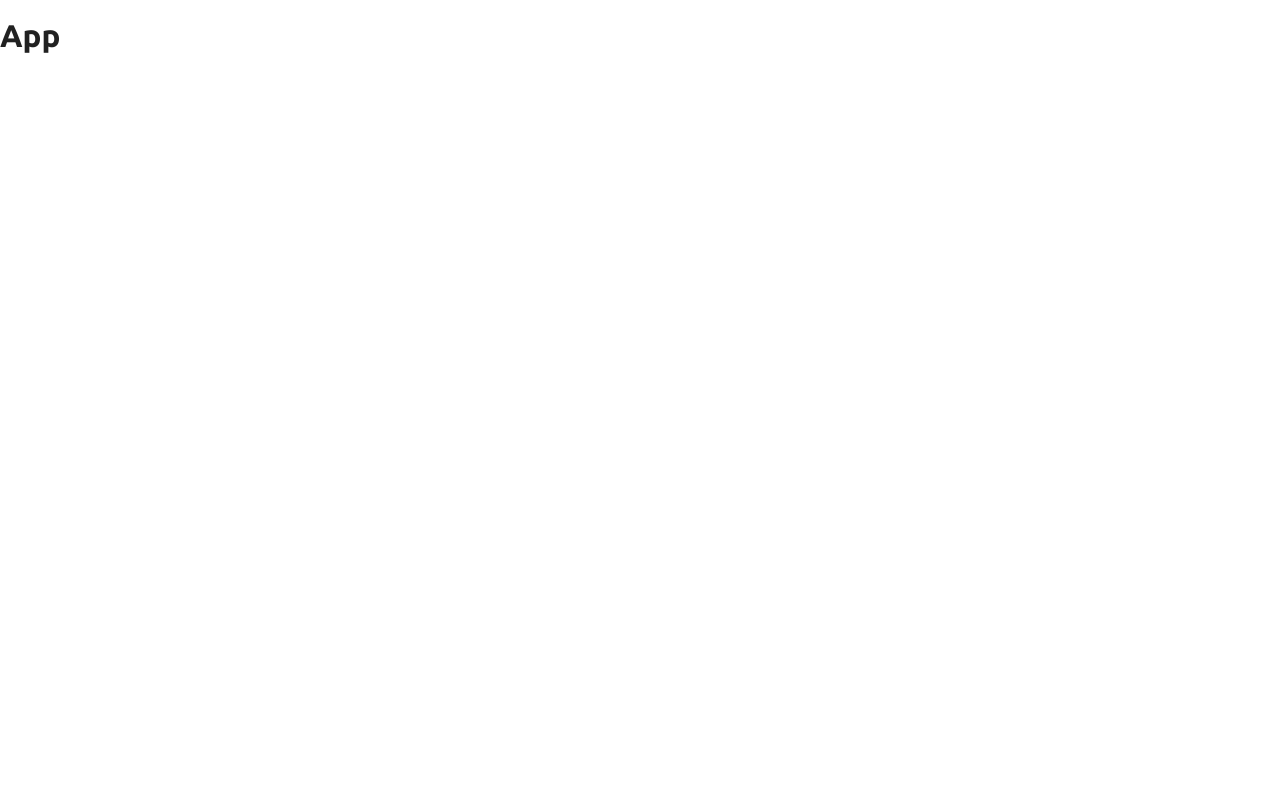
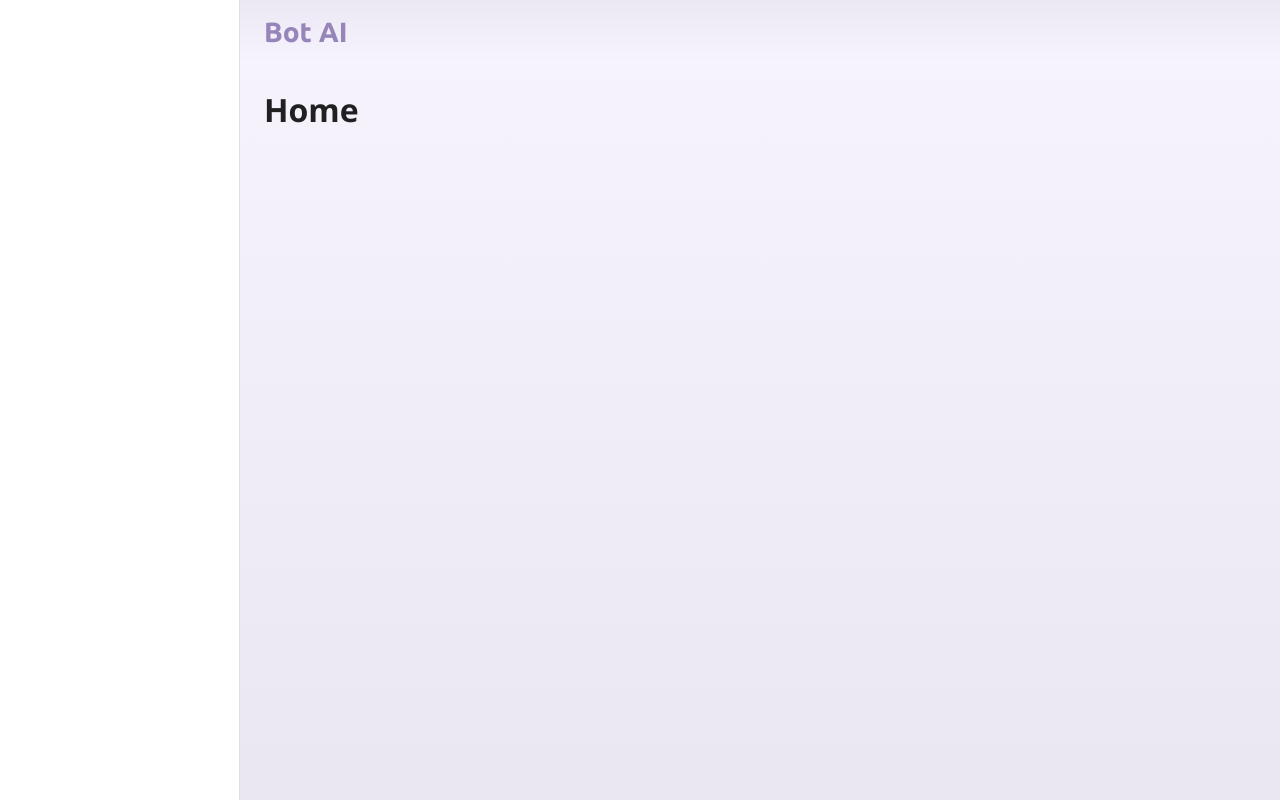
Before and after one commit to AshuJojo/bot-ai, a React (Vite) app: page / in a window 1280 px wide. Built offline with nearby package versions, Linux system fonts and the light colour scheme.

Commit message:
Built Responsive sidebar without menu items

```diff
--- a/eslint.config.js
+++ b/eslint.config.js
@@ -29,6 +29,7 @@ export default [
       ...react.configs['jsx-runtime'].rules,
       ...reactHooks.configs.recommended.rules,
       'react/jsx-no-target-blank': 'off',
+      'react/prop-types': 'off',
       'react-refresh/only-export-components': [
         'warn',
         { allowConstantExport: true },
--- a/src/App.jsx
+++ b/src/App.jsx
@@ -1,10 +1,13 @@
-import { Typography } from "@mui/material"
+import Navbar from "./components/navbar"
+import Home from "./pages/Home"
 
 function App() {
 
   return (
     <>
-      <Typography variant="h1">App</Typography>
+      <Navbar >
+        <Home />
+      </Navbar>
     </>
   )
 }
--- /dev/null
+++ b/src/components/Navbar.jsx
@@ -0,0 +1,106 @@
+import AppBar from '@mui/material/AppBar';
+import Box from '@mui/material/Box';
+import CssBaseline from '@mui/material/CssBaseline';
+import Drawer from '@mui/material/Drawer';
+import IconButton from '@mui/material/IconButton';
+import Toolbar from '@mui/material/Toolbar';
+import Typography from '@mui/material/Typography';
+import { useState } from 'react';
+import { GiHamburgerMenu } from 'react-icons/gi';
+
+const drawerWidth = 240;
+
+function Navbar({ children }) {
+    const [mobileOpen, setMobileOpen] = useState(false);
+    const [isClosing, setIsClosing] = useState(false);
+
+    const handleDrawerClose = () => {
+        setIsClosing(true);
+        setMobileOpen(false);
+    };
+
+    const handleDrawerTransitionEnd = () => {
+        setIsClosing(false);
+    };
+
+    const handleDrawerToggle = () => {
+        if (!isClosing) {
+            setMobileOpen(!mobileOpen);
+        }
+    };
+
+    const drawer = (
+        <div>
+            <Toolbar />
+
+        </div>
+    );
+
+    return (
+        <Box sx={{ display: 'flex' }}>
+            <CssBaseline />
+            <AppBar
+                position="fixed"
+                sx={{
+                    width: { sm: `calc(100% - ${drawerWidth}px)` },
+                    ml: { sm: `${drawerWidth}px` },
+                    boxShadow: 'none',
+                    background: 'linear-gradient(180deg, rgb(235 231 243) 0%, rgb(248 244 255) 100%)',
+                }}
+            >
+                <Toolbar >
+                    <IconButton
+                        color="primary"
+                        edge="start"
+                        onClick={handleDrawerToggle}
+                        sx={{ mr: 2, display: { sm: 'none' } }}
+                    >
+                        <GiHamburgerMenu />
+                    </IconButton>
+                    <Typography variant="h2" fontWeight={700} color={'primary'}>
+                        Bot AI
+                    </Typography>
+                </Toolbar>
+            </AppBar>
+            <Box
+                component="nav"
+                sx={{ width: { sm: drawerWidth }, flexShrink: { sm: 0 } }}
+            >
+                <Drawer
+                    variant="temporary"
+                    open={mobileOpen}
+                    onTransitionEnd={handleDrawerTransitionEnd}
+                    onClose={handleDrawerClose}
+                    ModalProps={{
+                        keepMounted: true,
+                    }}
+                    sx={{
+                        display: { xs: 'block', sm: 'none' },
+                        '& .MuiDrawer-paper': { boxSizing: 'border-box', width: drawerWidth },
+                    }}
+                >
+                    {drawer}
+                </Drawer>
+                <Drawer
+                    variant="permanent"
+                    sx={{
+                        display: { xs: 'none', sm: 'block' },
+                        '& .MuiDrawer-paper': { boxSizing: 'border-box', width: drawerWidth },
+                    }}
+                    open
+                >
+                    {drawer}
+                </Drawer>
+            </Box>
+            <Box
+                component="main"
+                sx={{ flexGrow: 1, p: 3, width: { sm: `calc(100% - ${drawerWidth}px)` } }}
+            >
+                <Toolbar />
+                {children}
+            </Box>
+        </Box >
+    );
+}
+
+export default Navbar;
--- a/src/index.css
+++ b/src/index.css
@@ -2,7 +2,7 @@
 @import url('https://fonts.googleapis.com/css2?family=Open+Sans:ital,wght@0,300..800;1,300..800&display=swap');
 
 :root {
-  --color-primary: #9785BA,
+  --color-primary: #9785BA;
   --color-white: #ffffff;
 }
 
@@ -55,4 +55,6 @@ h6 {
 #root,
 #__next {
   isolation: isolate;
+  height: 100%;
+  background: linear-gradient(180deg, rgba(215, 199, 244, 0.2) 0%, rgba(151, 133, 186, 0.2) 100%);
 }
--- /dev/null
+++ b/src/pages/Home.jsx
@@ -0,0 +1,9 @@
+const Home = () => {
+  return (
+    <>
+      <h1>Home</h1>
+    </>
+  )
+}
+
+export default Home
--- a/src/theme.js
+++ b/src/theme.js
@@ -23,6 +23,7 @@ const theme = createTheme({
         h2: {
             fontSize: '28px',
             lineHeight: 2.011,
+            fontWeight: 400
         },
         h3: {
             fontSize: '24px',
```
